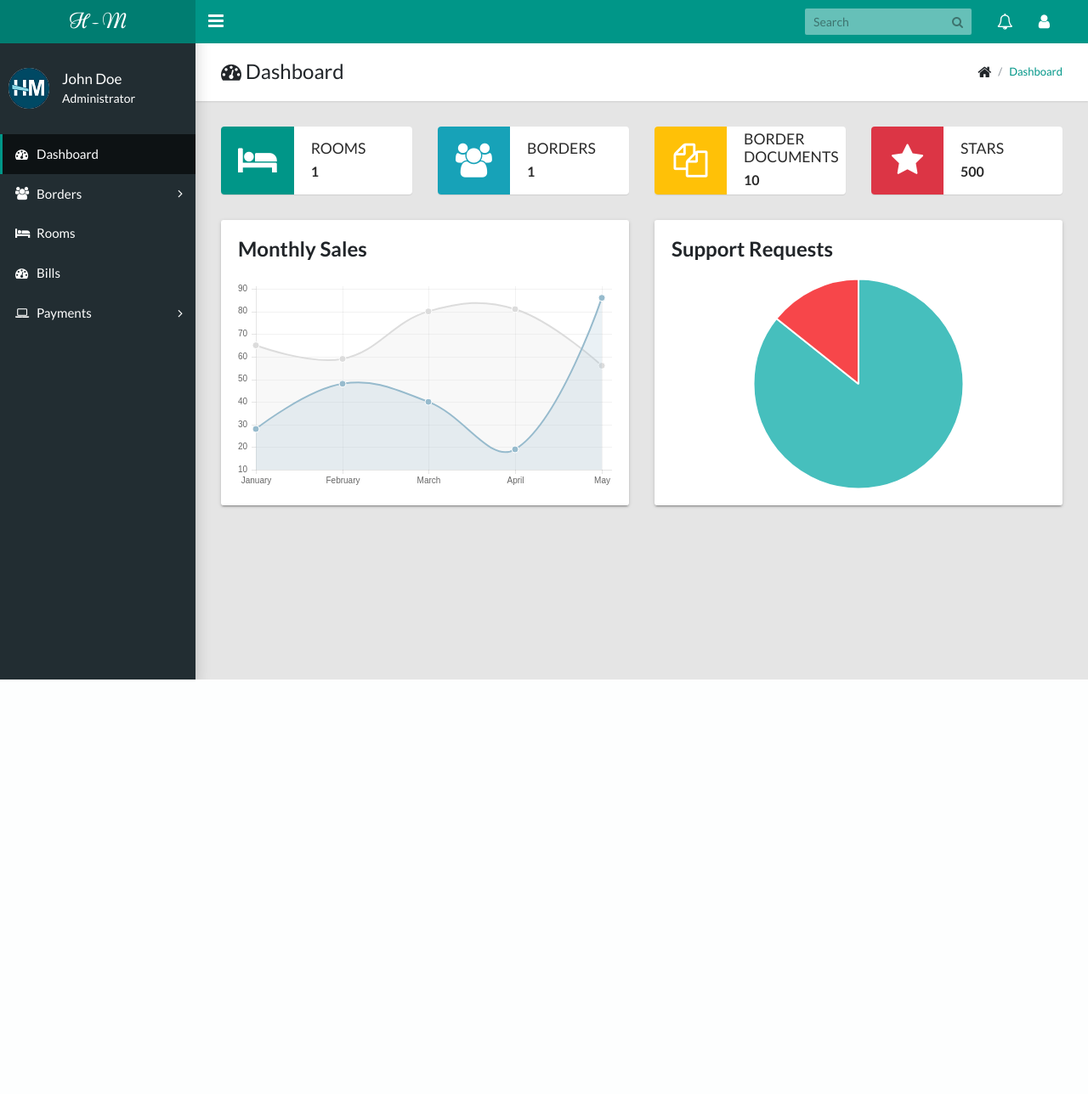
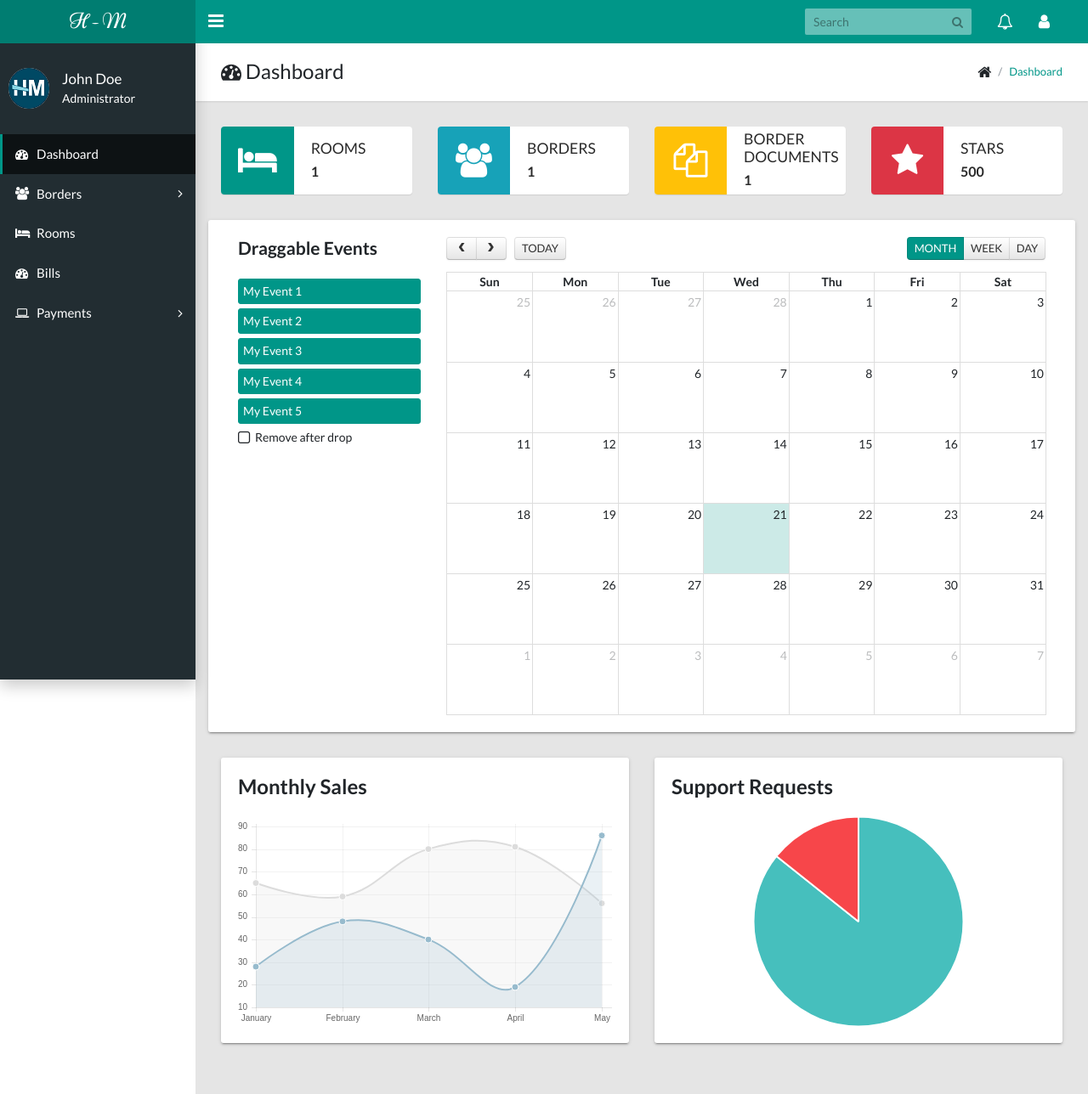
Before and after one commit to AHNayeem/Hostel_Management_System, a PHP site: page /index.php in a window 1280 px wide. Shown: the whole page at 85% size. Before the commit the page ends 800 px from the top, so only its background shows below. Run offline with PHP 8.4, Linux system fonts and the light colour scheme; tables that the repository leaves empty or names only in its code hold one stand-in row (values such as "Sample post"); lists and menus that the app fills with data are empty; some libraries are stand-ins or nearby versions.

Commit message:
Added calender

```diff
--- a/borderDelete.php
+++ b/borderDelete.php
@@ -27,8 +27,11 @@ if(isset($_GET['border_id'])){
 		$qry->bindValue(':border_id', $_GET['border_id'],PDO::PARAM_INT);
 		$qry->execute();
 
+		if ($qry->rowCount() === 1) {
 		$msgs[] = "Border Deleted Successfully";
-
+		$stmt = $connection->prepare("ALTER TABLE `borders` AUTO_INCREMENT = 1");
+		$stmt->execute();
+	}
 		header('Location: borders.php');
 
 	}
--- a/inc/footer.php
+++ b/inc/footer.php
@@ -10,6 +10,10 @@
 <script type="text/javascript" src="js/plugins/select2.min.js"></script>
 <script type="text/javascript" src="js/plugins/bootstrap-datepicker.min.js"></script>
 <!-- Page specific javascripts-->
+   <!-- Page specific javascripts-->
+    <script type="text/javascript" src="js/plugins/moment.min.js"></script>
+    <script type="text/javascript" src="js/plugins/jquery-ui.custom.min.js"></script>
+    <script type="text/javascript" src="js/plugins/fullcalendar.min.js"></script>
 <script type="text/javascript" src="js/plugins/chart.js"></script>
 <script type="text/javascript">
     var data = {
@@ -83,6 +87,46 @@
 
     $('#demoSelect').select2();
 </script>
+<script type="text/javascript">
+      $(document).ready(function() {
+
+        $('#external-events .fc-event').each(function() {
+
+            // store data so the calendar knows to render an event upon drop
+            $(this).data('event', {
+                title: $.trim($(this).text()), // use the element's text as the event title
+                stick: true // maintain when user navigates (see docs on the renderEvent method)
+            });
+
+            // make the event draggable using jQuery UI
+            $(this).draggable({
+                zIndex: 999,
+                revert: true,      // will cause the event to go back to its
+                revertDuration: 0  //  original position after the drag
+            });
+
+        });
+
+        $('#calendar').fullCalendar({
+            header: {
+                left: 'prev,next today',
+                center: 'title',
+                right: 'month,agendaWeek,agendaDay'
+            },
+            editable: true,
+            droppable: true, // this allows things to be dropped onto the calendar
+            drop: function() {
+                // is the "remove after drop" checkbox checked?
+                if ($('#drop-remove').is(':checked')) {
+                    // if so, remove the element from the "Draggable Events" list
+                    $(this).remove();
+                }
+            }
+        });
+
+
+      });
+    </script>
 </body>
 
 </html>
--- a/index.php
+++ b/index.php
@@ -28,6 +28,11 @@ $r_qry = $connection->prepare("SELECT COUNT(*)FROM `borders`");
 $r_qry->execute();
 $b_num = $r_qry->fetchColumn();
 
+//Counting num of borders
+$doc = $connection->prepare("SELECT COUNT(*)FROM `documents`");
+$doc->execute();
+$doc = $doc->fetchColumn();
+
 ?>
 
 
@@ -52,7 +57,7 @@ $b_num = $r_qry->fetchColumn();
             <div class="widget-small warning coloured-icon"><i class="icon fa fa-files-o fa-3x"></i>
                 <div class="info">
                     <h4>Border Documents</h4>
-                    <p><b>10</b></p>
+                    <p><b><?php echo $doc ;?></b></p>
                 </div>
             </div>
         </div>
@@ -65,6 +70,30 @@ $b_num = $r_qry->fetchColumn();
             </div>
         </div>
     </div>
+    <div class="row">
+        <div class="col-md-12">
+          <div class="tile row">
+            <div class="col-md-3">
+              <div id="external-events">
+                <h4 class="mb-4">Draggable Events</h4>
+                <div class="fc-event">My Event 1</div>
+                <div class="fc-event">My Event 2</div>
+                <div class="fc-event">My Event 3</div>
+                <div class="fc-event">My Event 4</div>
+                <div class="fc-event">My Event 5</div>
+                <p class="animated-checkbox mt-20">
+                  <label>
+                    <input id="drop-remove" type="checkbox"><span class="label-text">Remove after drop</span>
+                  </label>
+                </p>
+              </div>
+            </div>
+            <div class="col-md-9">
+              <div id="calendar"></div>
+            </div>
+          </div>
+        </div>
+      </div>
     <div class="row">
         <div class="col-md-6">
             <div class="tile">
```
Also changed, not shown: editBorder.php (+28 -24 lines), img/Documents/34556fd0ce07475bb8e3e72db4144e62.jpg (added).
